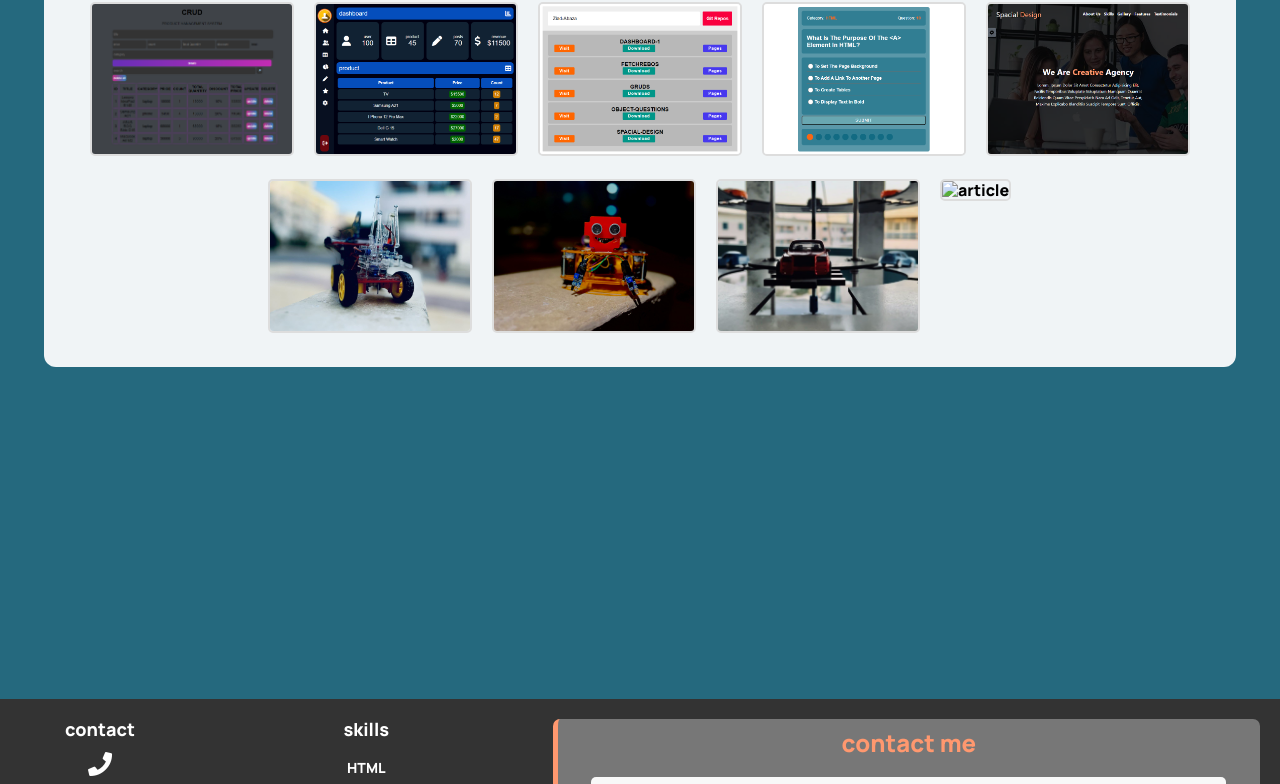
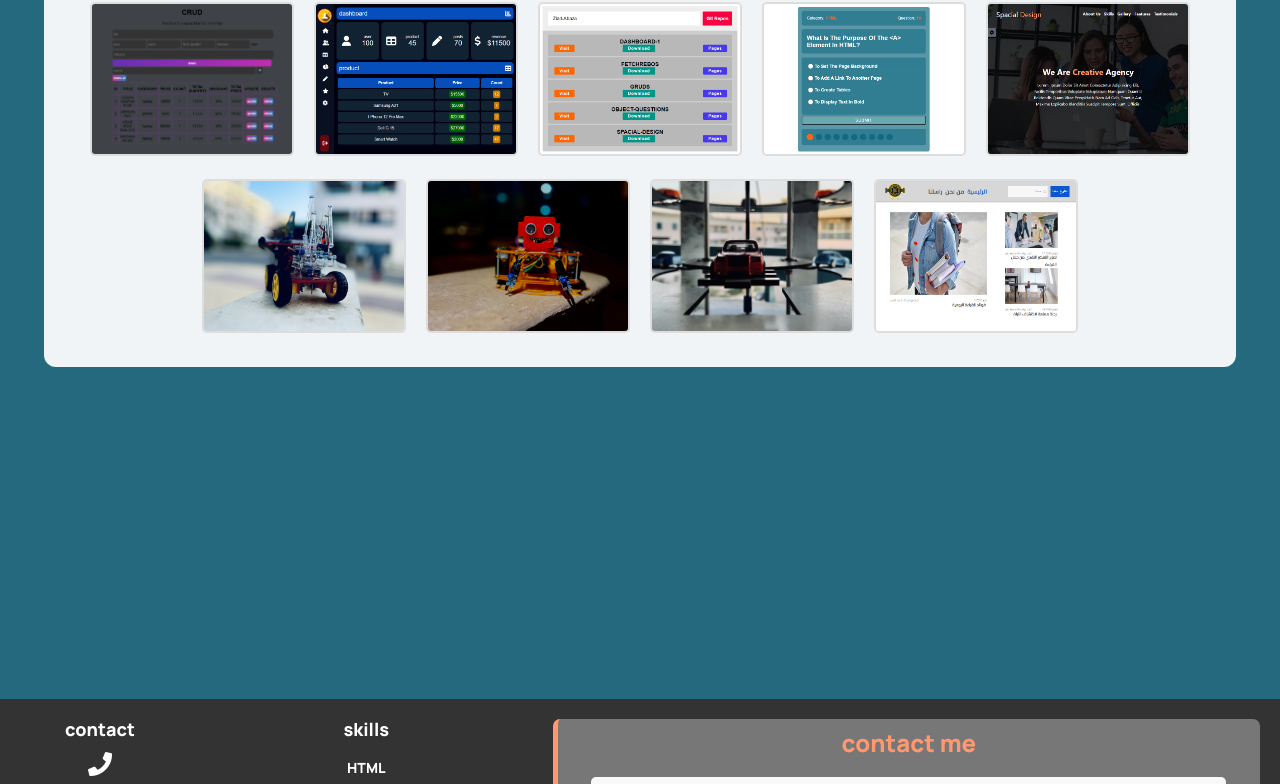
Before and after one commit to Ziad-Abaza/portfolio, a plain HTML site: page index.html in a window 1280 px wide. Shown: the part 3541-4325 px from the top of the page. Drawn offline with Linux system fonts and the light colour scheme.

Commit message:
Update index.html

```diff
--- a/index.html
+++ b/index.html
@@ -256,14 +256,13 @@
             </div>
             <!-- project 9 -->
             <div class="hover-box">
-                <img src="images/project/article.jpg" data-category="web" alt="article">
+                <img src="images/project/article.png" data-category="web" alt="article">
                 <a href="https://ziad-abaza.github.io/article/" class="product-link" ><span>View</span></a>
             </div>
         </div>
     </div>
 </div>
 
-<a href="iot-product.html?activateArmCar=true" id="arm-car" class="product-link"><span>View</span></a>
 
 <!-- footer Section -->
 <div class="footer">
```
